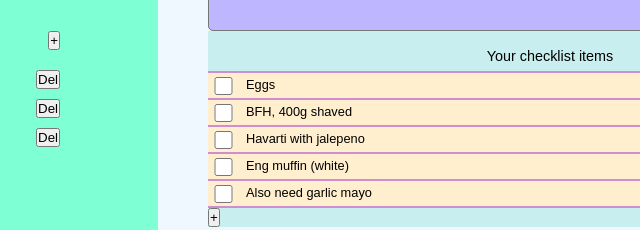
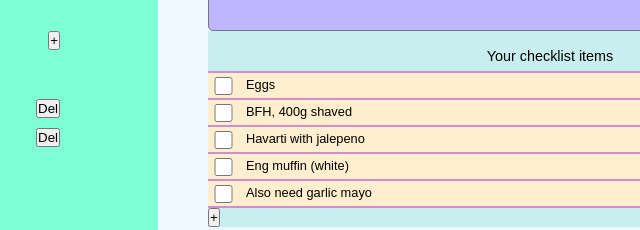
Before and after one commit to mel-121821/to-do-list, a website built with webpack: page src/template.html in a window 1280 px wide. Shown: the part 329-559 px from the top of the page, 90-730 px from the left. Built offline with nearby package versions, Linux system fonts and the light colour scheme.

Commit message:
Remove the delete btn from the All Projects div, as it should not be removable

```diff
--- a/src/template.html
+++ b/src/template.html
@@ -47,7 +47,6 @@
                <ol>
                     <div>
                         <button class="menu">All Projects</button>
-                        <button>Del</button>
                     </div>
                     <div>
                          <!-- will be JS generated -->
```
